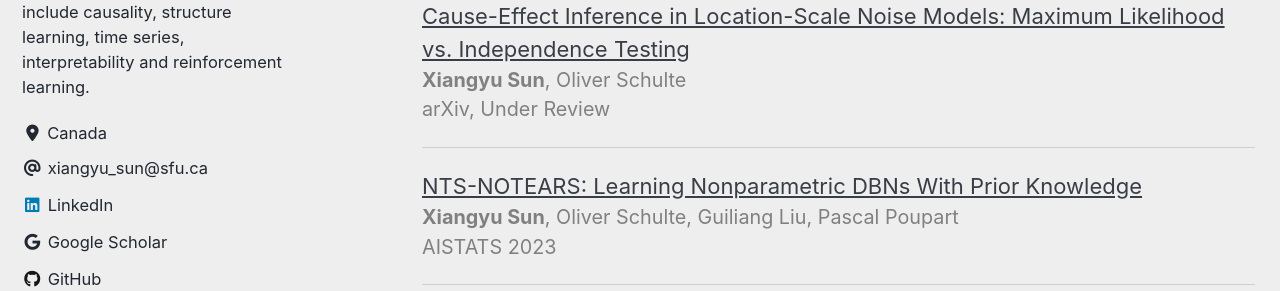
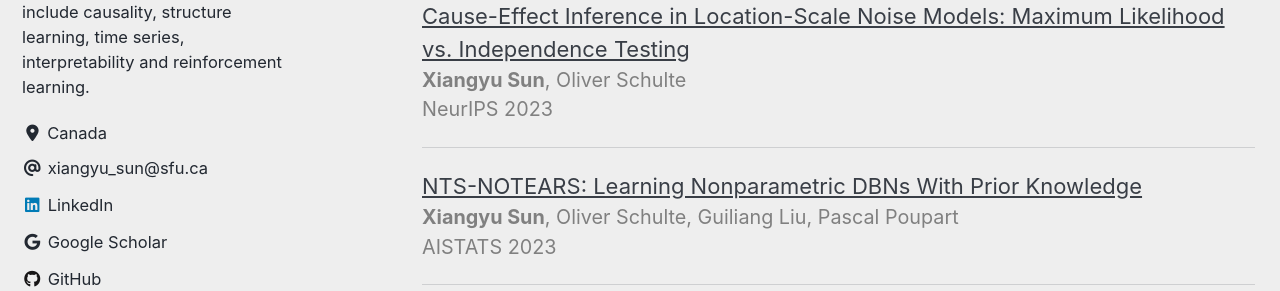
Before and after one commit to xiangyu-sun-789/xiangyu-sun-789.github.io, a Jekyll site: the page built from index.html, in a window 1280 px wide and 900 px high, scrolled down 675 px. Shown: the part 163-454 px from the top of the window. Built offline with Jekyll 4.4.1, drawn with Linux system fonts in a browser that asks for light colours; cached includes are drawn as plain includes; nearby versions of some CDN libraries; the list of posts is cut into pages by our own code.

Commit message:
Update home.html

```diff
--- a/_layouts/home.html
+++ b/_layouts/home.html
@@ -9,7 +9,7 @@ layout: archive
 <div>
   <a href="https://arxiv.org/pdf/2301.12930.pdf">Cause-Effect Inference in Location-Scale Noise Models: Maximum Likelihood vs. Independence Testing</a>
   <div class="author_list"><b>Xiangyu Sun</b>, Oliver Schulte</div>
-  <div class="publisher">arXiv, Under Review</div>
+  <div class="publisher">NeurIPS 2023</div>
   <hr> <!-- add a horizontal rule-->
 </div>
 
```
